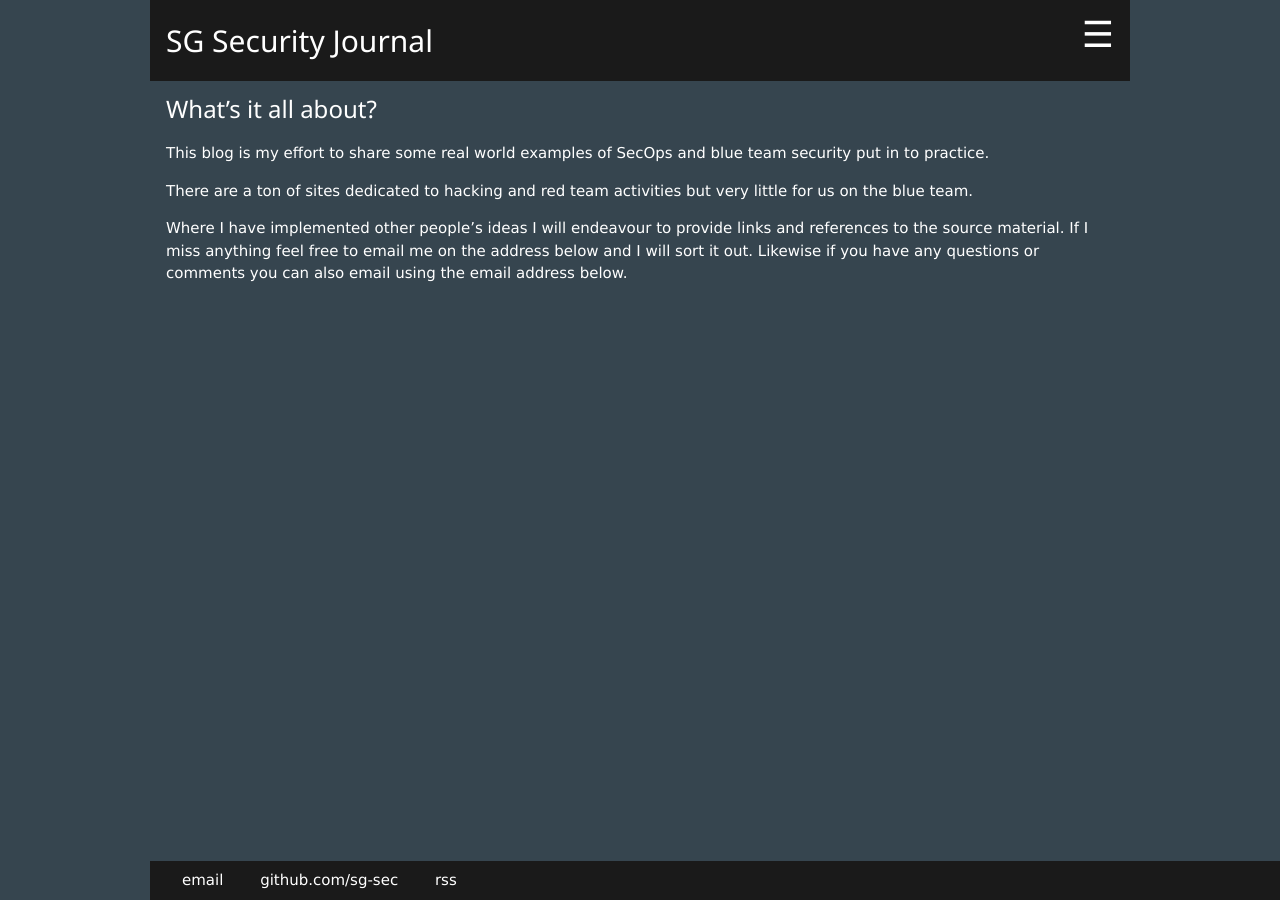
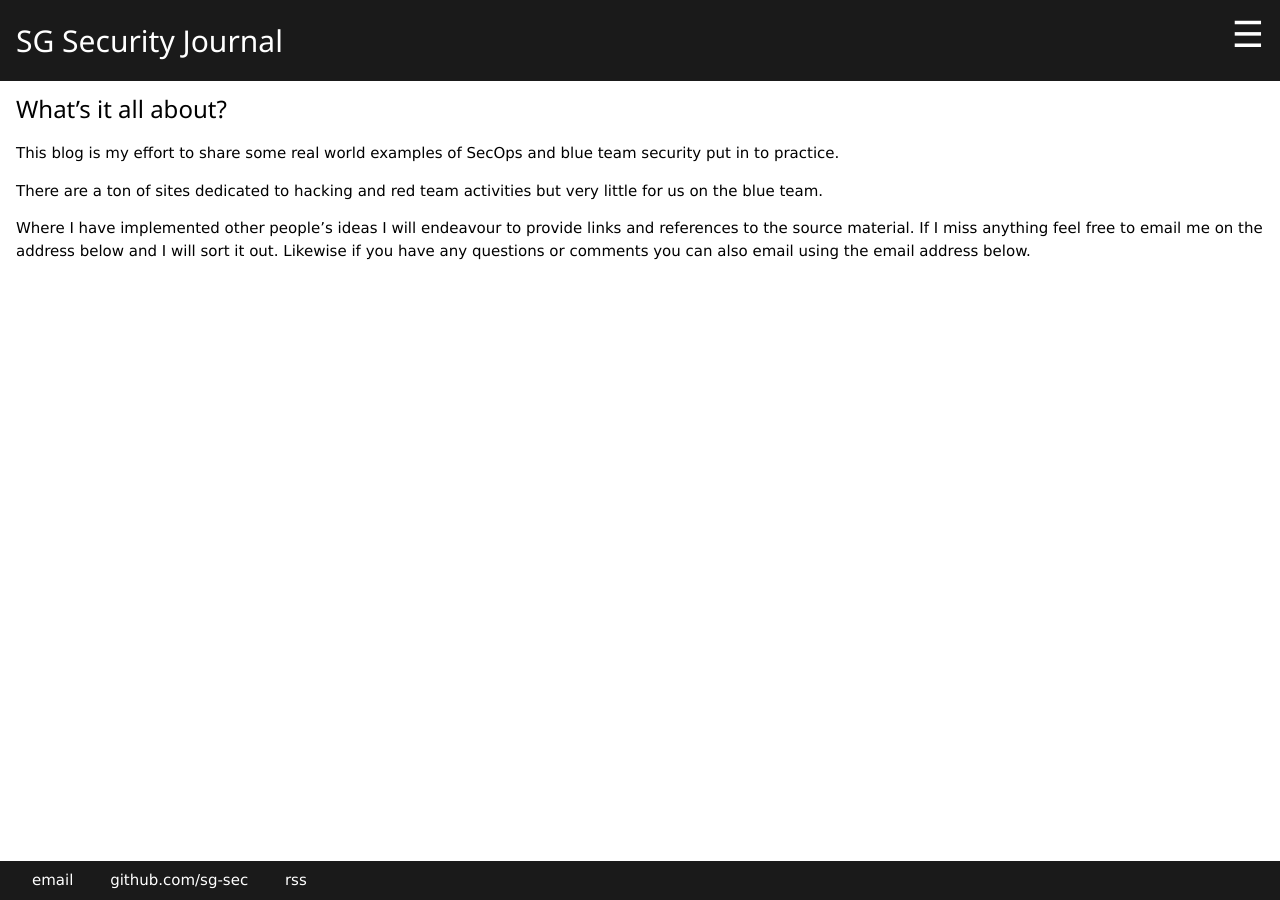
Before and after one commit to sg-sec/sg-sec.github.io, a Jekyll site: the page built from about/index.md, in a window 1280 px wide. Built offline with Jekyll 4.4.1, drawn with Linux system fonts in a browser that asks for light colours; our own code applies the rules of GitHub Pages for plain Markdown files.

Commit message:
Update default.html

```diff
--- a/_layouts/default.html
+++ b/_layouts/default.html
@@ -6,7 +6,7 @@
                         <link rel="stylesheet" type="text/css" href="/css/W3.css">
                         <link rel="stylesheet" type="text/css" href="/css/sgsec.css">
 		</head>
-		<body class="w3-content sg-charcoal-black">
+		<body>
                         <nav class="w3-sidebar w3-bar-block w3-card w3-animate-right sg-dark-charcoal-black" style="display:none;right:0;" id="mySidebar">
                                 <a href="javascript:void(0)" onclick="w3_close()" class="w3-button w3-black w3-right">&times;</a><br>
                                 <a class="w3-bar-item w3-button" href="/">Home</a>
```
